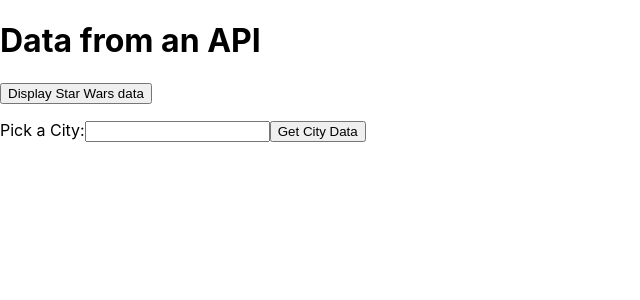
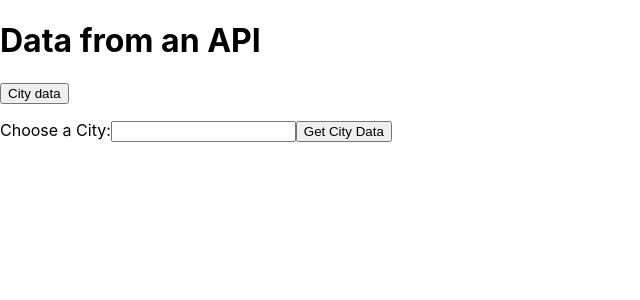
Before and after one commit to falashadegreene/city-explorer, a React (Create React App) app: page / in a window 1280 px wide. Shown: the top 300 px of the page, without its empty margins (0-640 px from the left). Built offline with nearby package versions, Linux system fonts and the light colour scheme.

Commit message:
changed button text

```diff
--- a/src/App.js
+++ b/src/App.js
@@ -6,7 +6,9 @@
     super(props);
     this.state = {
       city: '',
-      starWarsChars: [],
+      lon: '',
+      lat: '',
+      theCity: [],
       cityData: {},
       error: false,
       errorMessage: ''
@@ -17,10 +19,10 @@
     event.preventDefault();
     try {
 
-      let starWarsCharacters = await axios.get('https://swapi.dev/api/people/?page=1');
+      let cityLocation = await axios.get('https://swapi.dev/api/people/?page=1');
 
       this.setState({
-        starWarsChars: starWarsCharacters.data.results,
+        theCity: cityLocation.data.results,
         error: false
       });
     } catch (error) {
@@ -50,19 +52,17 @@
   render() {
 
 
-    // map image src
-    // `https://maps.locationiq.com/v3/staticmap?key=${process.env.REACT_APP_LOCATIONIQ_API_KEY}&center=47.6038321,-122.3300624&zoom=10`
 
 
-    let starWarList = this.state.starWarsChars.map((character, idx) => {
+    let cityList = this.state.theCity.map((character, idx) => {
       return <li key={idx}>{character.name}</li>;
     })
 
     return (
       <>
-        <h1>Data from an API</h1>
+      <h1>Data from an API</h1>
         <form onSubmit={this.handleSubmit}>
-          <button type="submit">Display Star Wars data</button>
+        <button type="submit">City data</button>
         </form>
         {/* WTF */}
         {this.state.error
@@ -70,11 +70,11 @@
           ? <p>{this.state.errorMessage}</p>
 
           : <ul>
-            {starWarList}
+          {cityList}
           </ul>
         }
         <form onSubmit={this.handleCitySubmit}>
-          <label>Pick a City:
+          <label>Choose a City:
             <input type="text" onInput={this.handleCityInput} />
           </label>
           <button type="submit">Get City Data</button>
```
